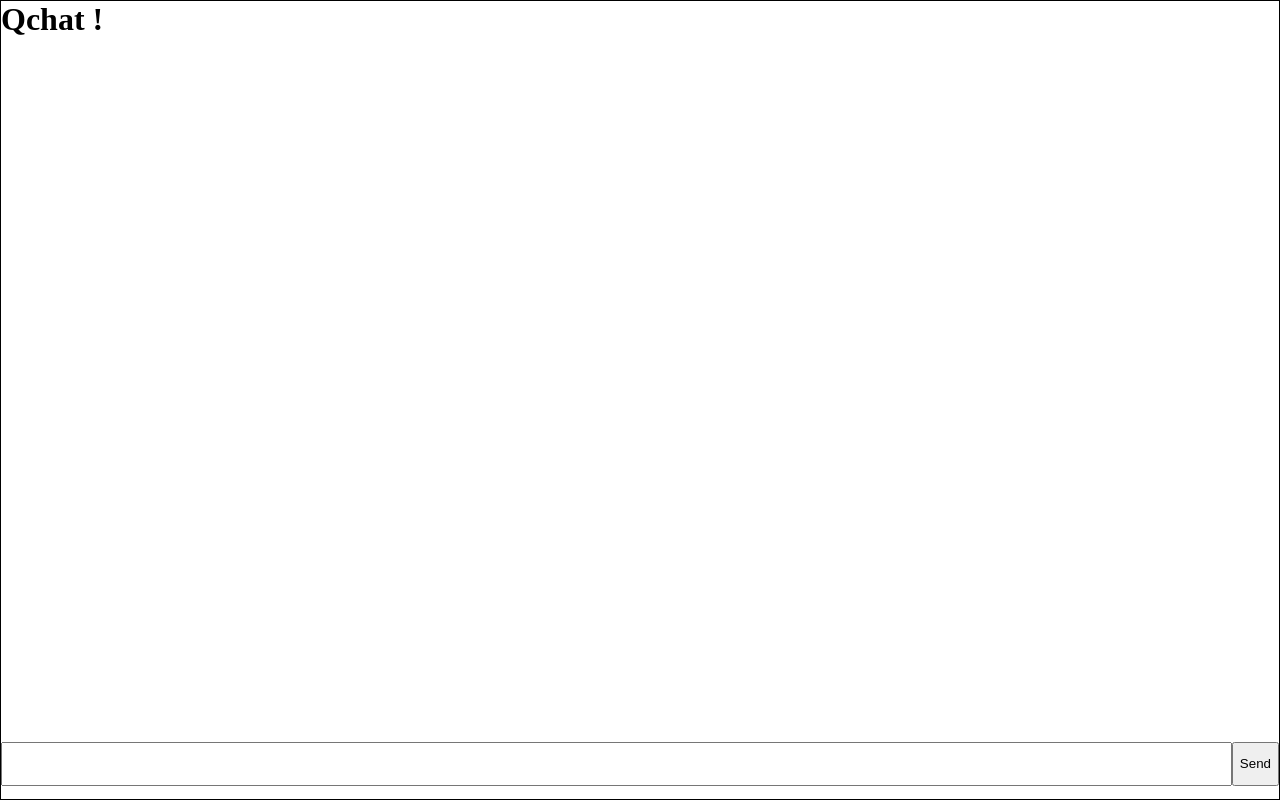
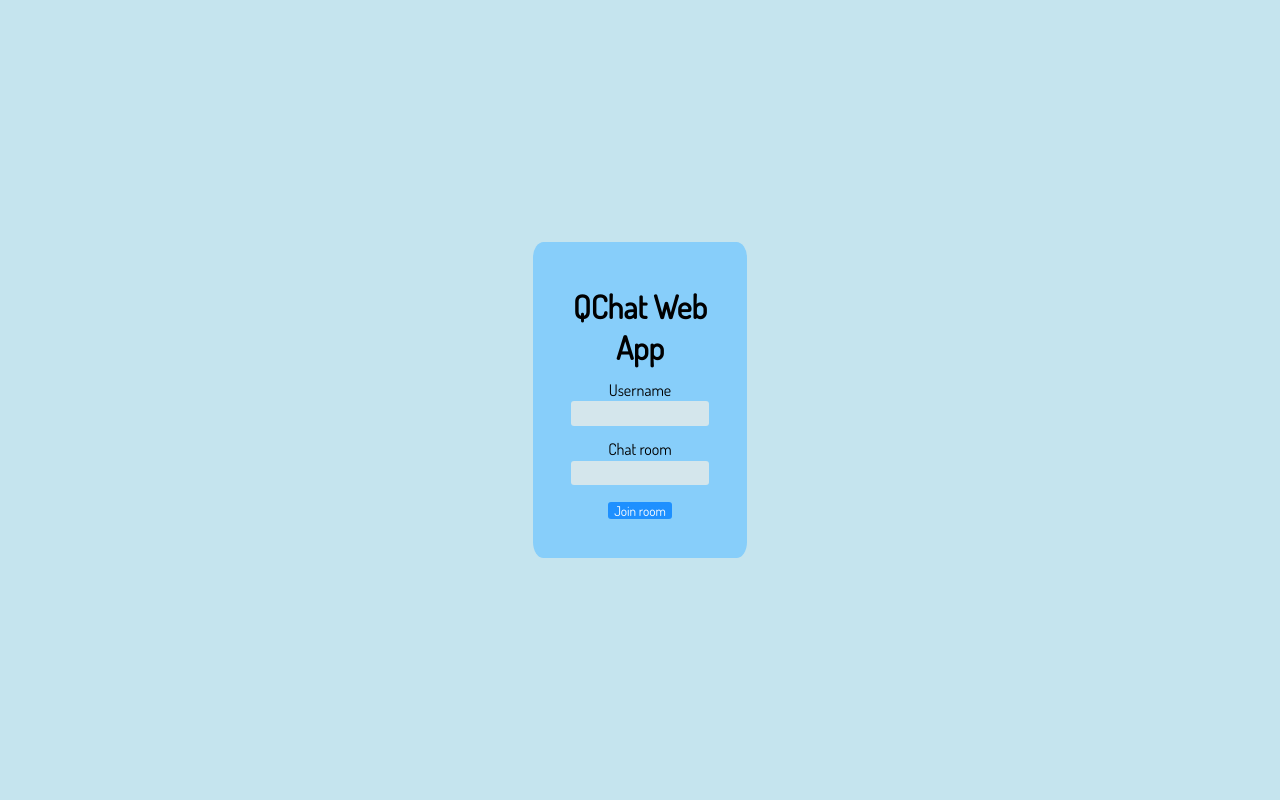
Before and after one commit to quilq/q-chat, a website: page public/index.html in a window 1280 px wide. Drawn offline with nearby package versions, Linux system fonts and the light colour scheme; no server answers.

Commit message:
Update Join page

```diff
--- /dev/null
+++ b/public/chatroom/chat.css
@@ -0,0 +1,62 @@
+* {
+    box-sizing: border-box;
+    margin: 0;
+    font-family: 'Dosis';
+}
+
+/* Set body to full height */
+body {
+    display: flex;
+    flex-direction: column;
+    height: 100vh;
+}
+
+.header{
+    background-color: dodgerblue;
+}
+
+h1{
+    color: white;
+}
+
+.message-content{
+    flex: 1 1 auto; /*Fixed position for header & footer */
+    overflow: auto; /*Only add scrolling to this section */
+}
+
+form{
+    display: flex;
+    padding: 1% 0%;
+    background-color: lightblue;
+}
+
+form input {
+    flex-grow: 9;
+    padding-left: 1%;
+}
+
+form button {
+    flex-grow: 1;
+    background-color: dodgerblue;
+    border-width: 0;
+    margin-left: 1%;
+    padding: 1% 0%;
+}
+
+ul{
+    list-style-type: none;
+    margin: 0;
+    margin-top: 1%;
+    padding: 0;
+}
+
+li:nth-child(4n+1), li:nth-child(4n+2){
+    background-color: lightblue;
+}
+
+li:nth-child(2n+1){
+    color: black;
+}
+button{
+    color: white;
+}
--- a/public/index.js
+++ b/public/chatroom/chat.js
@@ -11,7 +11,7 @@ socket.on('disconnect', function() {
 socket.on('newMessage', function(message){
     console.log('New message: ', message);
     var e = document.createElement('li');
-    var node = document.createTextNode(`${message.from} ${message.createdAt}`);
+    var node = document.createTextNode(`${message.from}: ${message.createdAt}`);
     e.appendChild(node);
     document.querySelector('ul').appendChild(e);
 
@@ -20,16 +20,17 @@ socket.on('newMessage', function(message){
     e.appendChild(node);
     document.querySelector('ul').appendChild(e);
 
-
-    var div = document.querySelector('div');
+    var div = document.querySelector('.message-content');
     window.scrollTo(0, div.scrollHeight);
 });
 
 function sendMessage(){
-    socket.emit('createMessage', {
-        from: 'User',
-        text: document.querySelector('input').value,
-        createdAt: new Date().getTime()
-    });
-
+    if (document.querySelector('input').value !== ''){
+        socket.emit('createMessage', {
+            from: 'User',
+            text: document.querySelector('input').value,
+            createdAt: new Date().getTime()
+        });
+        document.querySelector('input').value = '';
+    }
 }
--- a/public/index.html
+++ b/public/index.html
@@ -5,23 +5,34 @@
     <meta charset="UTF-8">
     <meta name="viewport" content="width=device-width, initial-scale=1.0">
 
-    <title>Chat app</title>
+    <title>Welcome to QChat </title>
     <link rel="stylesheet" href="style.css">
+    <link href='https://fonts.googleapis.com/css?family=Dosis' rel='stylesheet'>
 </head>
 
 <body>
-    <div>
-        <h1>Qchat !</h1>
-        <ul class="message-content"></ul>
-    </div>
+    <form action="/chatroom/chat.html" autocomplete="off">
+        <div>
+            <div>
+                <h1> QChat Web App </h1>
 
-    <form onsubmit="sendMessage(); return false">
-        <input type="text" name="message">
-        <button type="button" onclick="sendMessage()" autocomplete="off">Send</button>
+                <div class="username">
+                    <label for="username">Username</label>
+                    <input type="text" name="username" required>
+                </div>
+
+                <div class="chatroom">
+                    <label for="chatroom">Chat room</label>
+                    <input type="text" name="chatroom" required>
+                </div>
+            </div>
+
+            <span>
+                <button type="submit">Join room</button>
+            </span>
+
+        </div>
     </form>
-
 </body>
-<script src="/socket.io/socket.io.js"></script>
-<script src="index.js"> </script>
 
 </html>
--- a/public/style.css
+++ b/public/style.css
@@ -1,36 +1,69 @@
-* {
-    box-sizing: border-box;
+*{
     margin: 0;
+    font-family: 'Dosis';
 }
 
-body {
+form {
+    display: flex;
+    height: 100vh;
+    align-items: center;
+    justify-content: center;
+    background-color: rgb(197, 228, 238);
+}
+
+form > div{
     display: flex;
     flex-direction: column;
-    border: 1px solid black;
-    justify-content: space-between;
-    height: 100vh;
+    background-color: lightskyblue;
+    border-radius: 5%;
+    padding: 3% 1%;
 }
 
-form{
+h1{
+    margin: 3%;
+    text-align: center;
+}
+
+.username{
     display: flex;
-    margin-bottom: 1%;
+    flex-direction: column;
+    align-items: center;
+    margin: 6% 0%;
+}
+
+.chatroom{
+    display: flex;
+    flex-direction: column;
+    align-items: center;
+    margin: 3% 0%;
 }
 
 input{
-    width: 100%;
-    padding: 1%;
+    border: none;
+    border-radius: 3px;
+    background-color: rgb(212, 230, 236);
+    padding: 2%;
+    margin: 1%;
 }
 
-ul{
-    list-style-type: none;
-    margin: 0;
-    padding: 0;
+input:hover, input:focus{
+    background-color: white;
 }
 
-li:nth-child(4n+1), li:nth-child(4n+2){
-    background-color: aquamarine;
+span{
+    display: flex;
+    justify-content: center;
+    margin-top: 5%;
 }
 
-li:nth-child(2n+1){
-    color: lightgrey;
+button{
+    border: none;
+    background-color: dodgerblue;
+    color: white;
+    border-radius: 3px;
+    padding: 0% 3%;
 }
+
+button:hover{
+    background-color: blue;
+}
--- a/server/server.js
+++ b/server/server.js
@@ -22,14 +22,14 @@ io.on('connection', (socket)=>{
     socket.emit('newMessage', {
         from: 'Admin',
         text: 'Welcome to the chat app',
-        createdAt: moment(new Date().getTime()).format('h:mm:ss a')
+        createdAt: moment(new Date().getTime()).format('h:mm a')
     });
 
     socket.on('createMessage', (message)=>{
         io.emit('newMessage', {
             from: message.from,
             text: message.text,
-            createdAt: moment(new Date().getTime()).format('h:mm:ss a')
+            createdAt: moment(new Date().getTime()).format('h:mm a')
         });
         console.log('Message created', message);
     });
@@ -37,7 +37,7 @@ io.on('connection', (socket)=>{
     socket.broadcast.emit('newMessage', {
         from: 'Admin',
         text: 'New user join',
-        createdAt: moment(new Date().getTime()).format('h:mm:ss a')
+        createdAt: moment(new Date().getTime()).format('h:mm a')
     });
 })
 
```
Also changed, not shown: public/chatroom/chat.html (added, +33 -0 lines), README.md, 1 other file.
